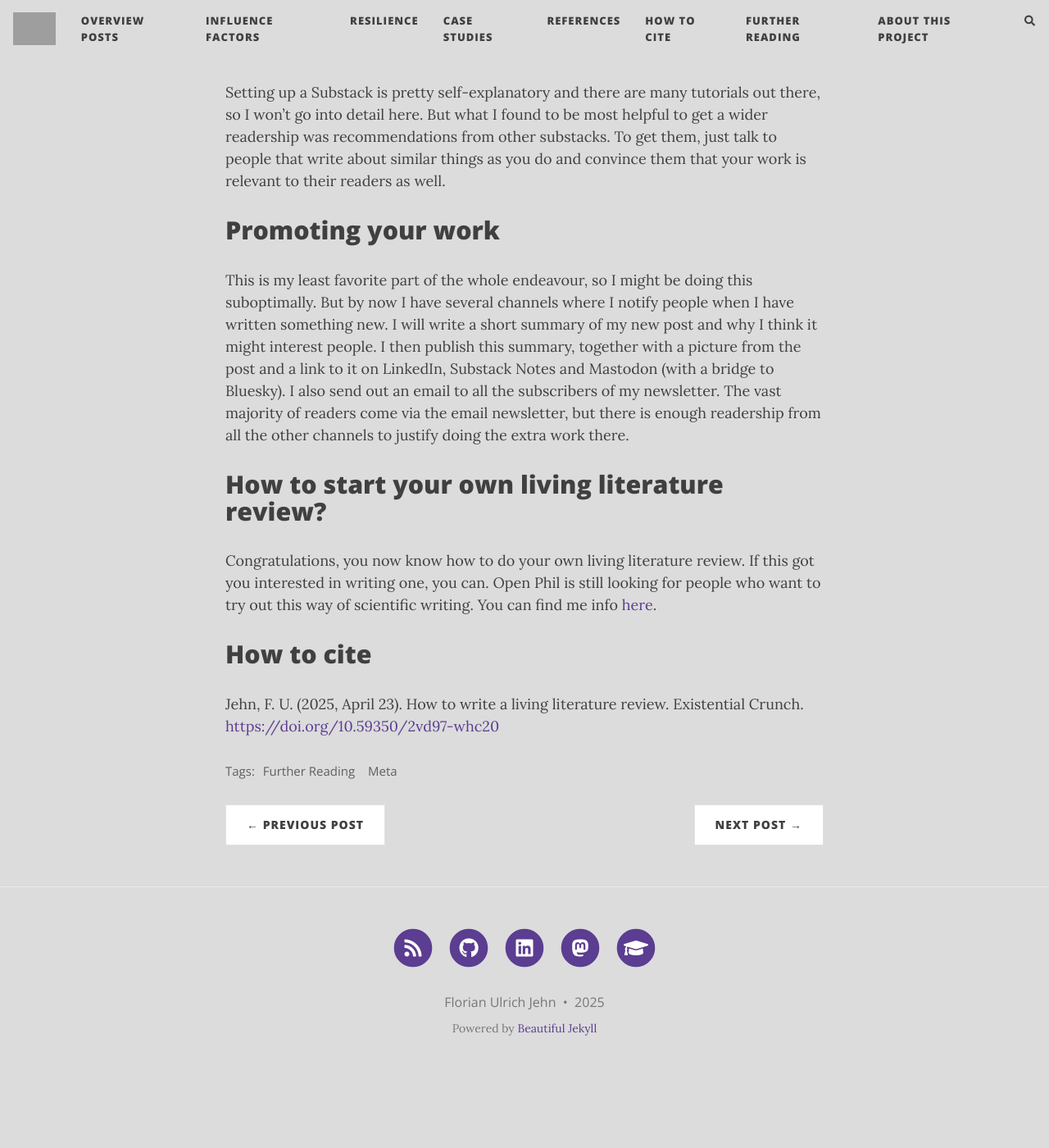
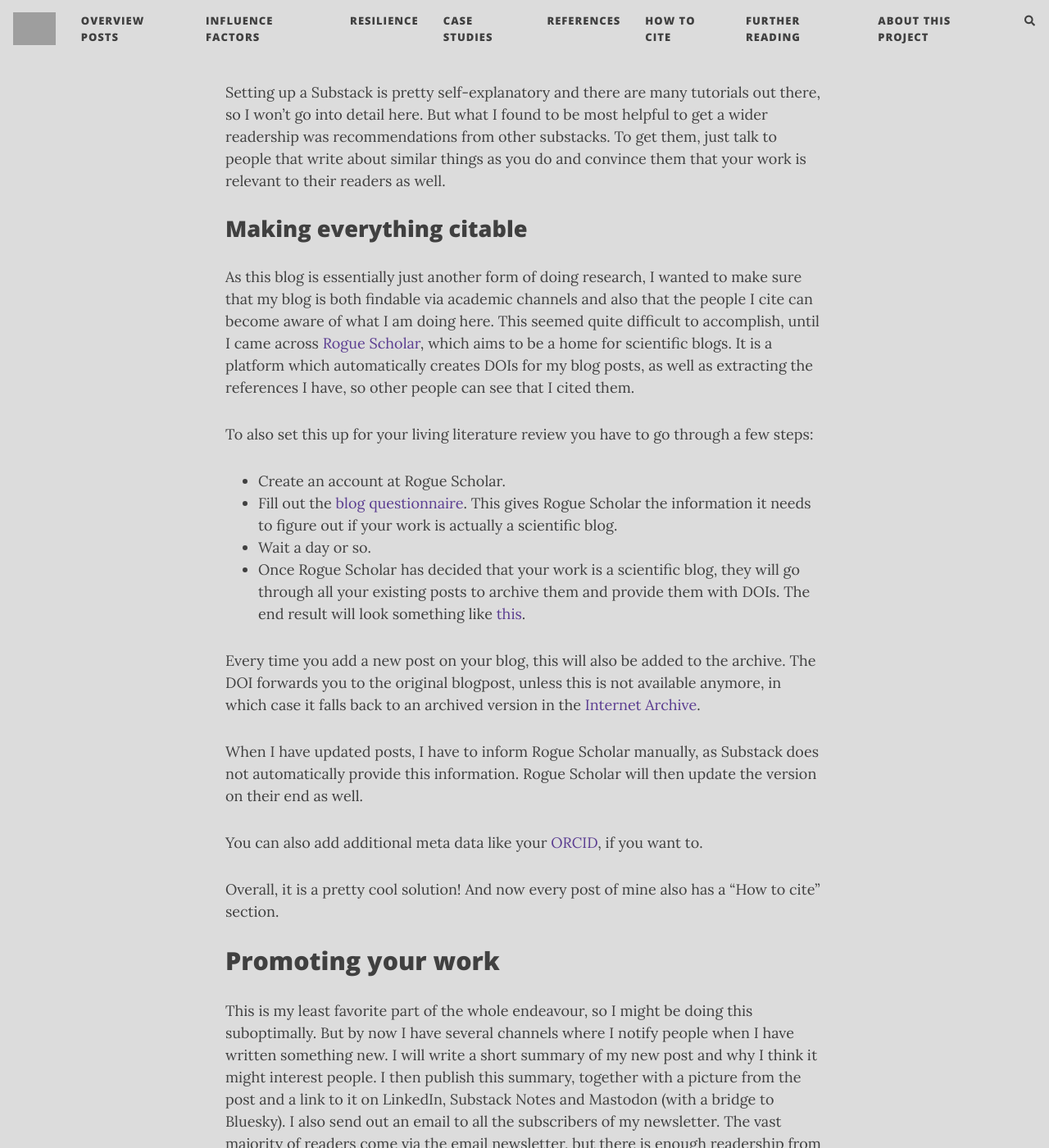
Before and after one commit to florianjehn/Societal_Collapse, a Jekyll site: the page built from _posts/2025-04-22-write_review.md, in a window 1280 px wide and 1400 px high, scrolled down 6741 px. Shown: the whole window at 82% size. Built offline with Jekyll 4.4.1, drawn with Linux system fonts in a browser that asks for light colours; nearby versions of some CDN libraries; comment, search, counter and statistics services are not loaded; before the commit the page ends 8056 px from its top, so only the background shows below that; some of the changed text lies outside the part shown; grey boxes are pictures that could not be loaded.

Commit message:
Update 2025-04-22-write_review.md

```diff
--- a/_posts/2025-04-22-write_review.md
+++ b/_posts/2025-04-22-write_review.md
@@ -99,6 +99,25 @@ Your repository should contain a folder called posts. In this folder you can put
 
 Setting up a Substack is pretty self-explanatory and there are many tutorials out there, so I won’t go into detail here. But what I found to be most helpful to get a wider readership was recommendations from other substacks. To get them, just talk to people that write about similar things as you do and convince them that your work is relevant to their readers as well.
 
+## Making everything citable
+
+As this blog is essentially just another form of doing research, I wanted to make sure that my blog is both findable via academic channels and also that the people I cite can become aware of what I am doing here. This seemed quite difficult to accomplish, until I came across [Rogue Scholar](https://rogue-scholar.org/), which aims to be a home for scientific blogs. It is a platform which automatically creates DOIs for my blog posts, as well as extracting the references I have, so other people can see that I cited them.
+
+To also set this up for your living literature review you have to go through a few steps:
+* Create an account at Rogue Scholar.
+* Fill out the [blog questionnaire](https://tally.so/r/nPvNK0). This gives Rogue Scholar the information it needs to figure out if your work is actually a scientific blog.
+* Wait a day or so.
+* Once Rogue Scholar has decided that your work is a scientific blog, they will go through all your existing posts to archive them and provide them with DOIs. The end result will look something like [this](https://rogue-scholar.org/communities/existentialcrunch/records?q=&l=list&p=1&s=10&sort=newest).
+
+Every time you add a new post on your blog, this will also be added to the archive. The DOI forwards you to the original blogpost, unless this is not available anymore, in which case it falls back to an archived version in the [Internet Archive](https://archive.org/).
+
+When I have updated posts, I have to inform Rogue Scholar manually, as Substack does not automatically provide this information. Rogue Scholar will then update the version on their end as well.
+
+You can also add additional meta data like your [ORCID](https://orcid.org/0000-0002-7296-8008), if you want to.
+
+Overall, it is a pretty cool solution! And now every post of mine also has a “How to cite” section.
+
+
 # Promoting your work
 
 This is my least favorite part of the whole endeavour, so I might be doing this suboptimally. But by now I have several channels where I notify people when I have written something new. I will write a short summary of my new post and why I think it might interest people. I then publish this summary, together with a picture from the post and a link to it on LinkedIn, Substack Notes and Mastodon (with a bridge to Bluesky). I also send out an email to all the subscribers of my newsletter. The vast majority of readers come via the email newsletter, but there is enough readership from all the other channels to justify doing the extra work there.
```
